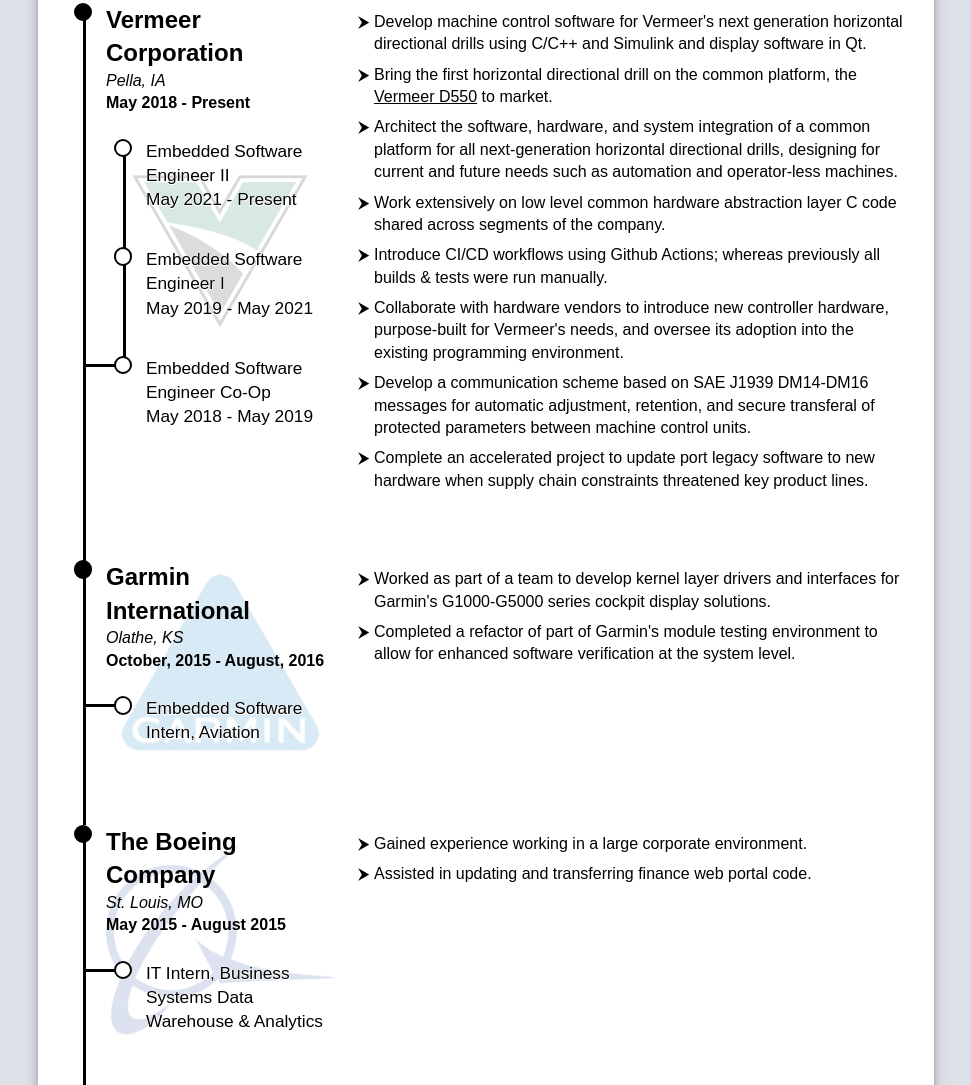
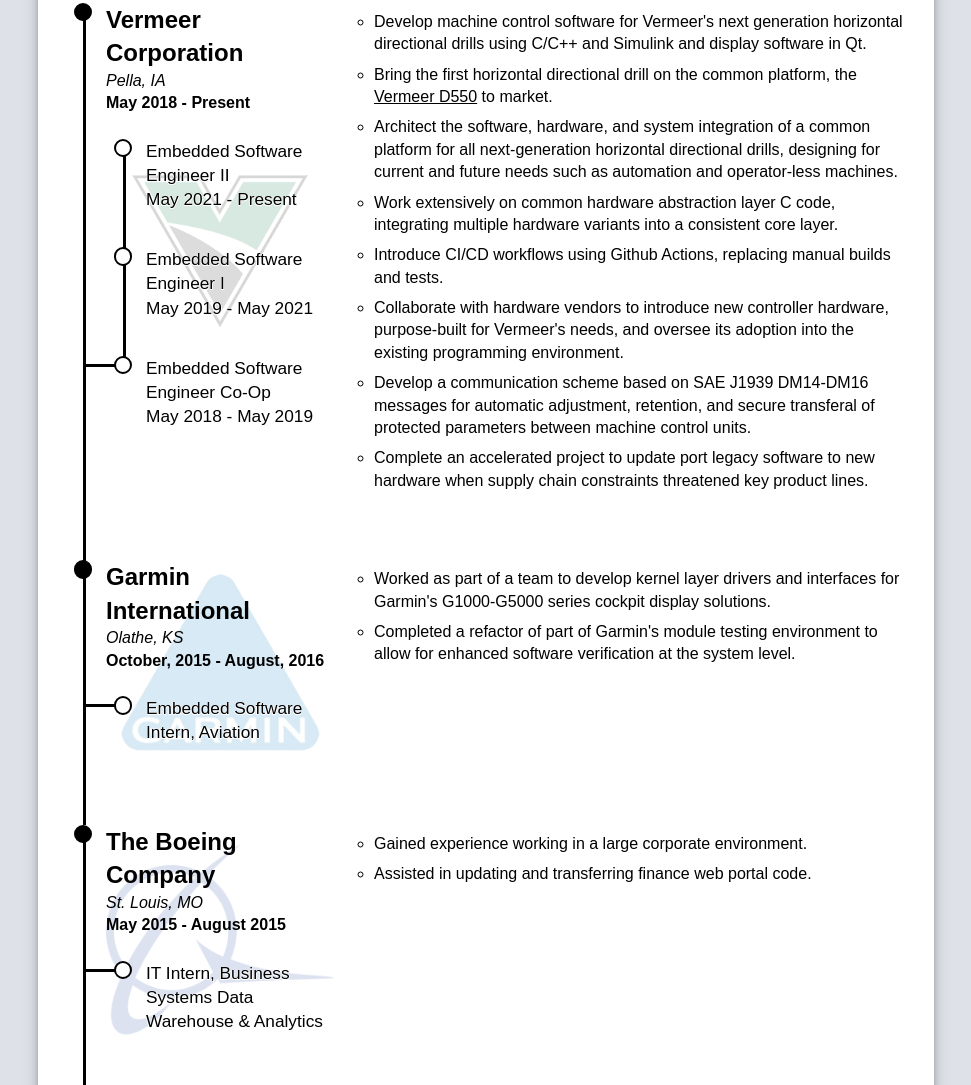
Before and after one commit to stewythe1st/stewythe1st.github.io, a plain HTML site: page index.html in a window 1280 px wide. Shown: the part 1032-2117 px from the top of the page, without its empty margins (154-1125 px from the left). Drawn offline with Linux system fonts and the light colour scheme.

Commit message:
Some fixes recommended by a friend. Thanks!

```diff
--- a/index.html
+++ b/index.html
@@ -112,20 +112,23 @@
                                 such as automation and operator-less machines.
                             </li>
                             <li>
-                                Work extensively on low level common hardware abstraction layer C code shared across
-                                segments of the company.
+                                Work extensively on common hardware abstraction layer C code, integrating multiple
+                                hardware variants into a consistent core layer.
                             </li>
-                            <li>Introduce CI/CD workflows using Github Actions; whereas previously all builds & tests
-                                were run manually.
+                            <li>
+                                Introduce CI/CD workflows using Github Actions, replacing manual builds and tests.
                             </li>
-                            <li>Collaborate with hardware vendors to introduce new controller hardware, purpose-built
+                            <li>
+                                Collaborate with hardware vendors to introduce new controller hardware, purpose-built
                                 for Vermeer's needs, and oversee its adoption into the existing programming environment.
                             </li>
-                            <li>Develop a communication scheme based on SAE J1939 DM14-DM16 messages for automatic
+                            <li>
+                                Develop a communication scheme based on SAE J1939 DM14-DM16 messages for automatic
                                 adjustment, retention, and secure transferal of protected parameters between machine
                                 control units.
                             </li>
-                            <li>Complete an accelerated project to update port legacy software to new hardware when
+                            <li>
+                                Complete an accelerated project to update port legacy software to new hardware when
                                 supply chain constraints threatened key product lines.
                             </li>
                         </ul>
@@ -312,7 +315,7 @@
             <div class="links">
                 <a href="mailto:stuart@stuartmiller.dev"><img src="img/email.png" /></a>
                 <a href="https://github.com/stewythe1st"><img src="img/github.png" /></a>
-                <a href="www.linkedin.com/in/stuartmillerdev"><img src="img/linkedin.png" /></a>
+                <a href="https://www.linkedin.com/in/stuartmillerdev"><img src="img/linkedin.png" /></a>
             </div>
         </div>
     </div>
--- a/style/style.css
+++ b/style/style.css
@@ -412,7 +412,6 @@ ul.flow-points li :not(ul.flow-points)>li {
     position: relative;
     padding-top: 0rem;
     padding-bottom: 0rem;
-    list-style: "⮞ ";
 }
 
 ul.flow-points :not(ul.flow-points)>li::marker {
```
Also changed, not shown: 2 other files.
